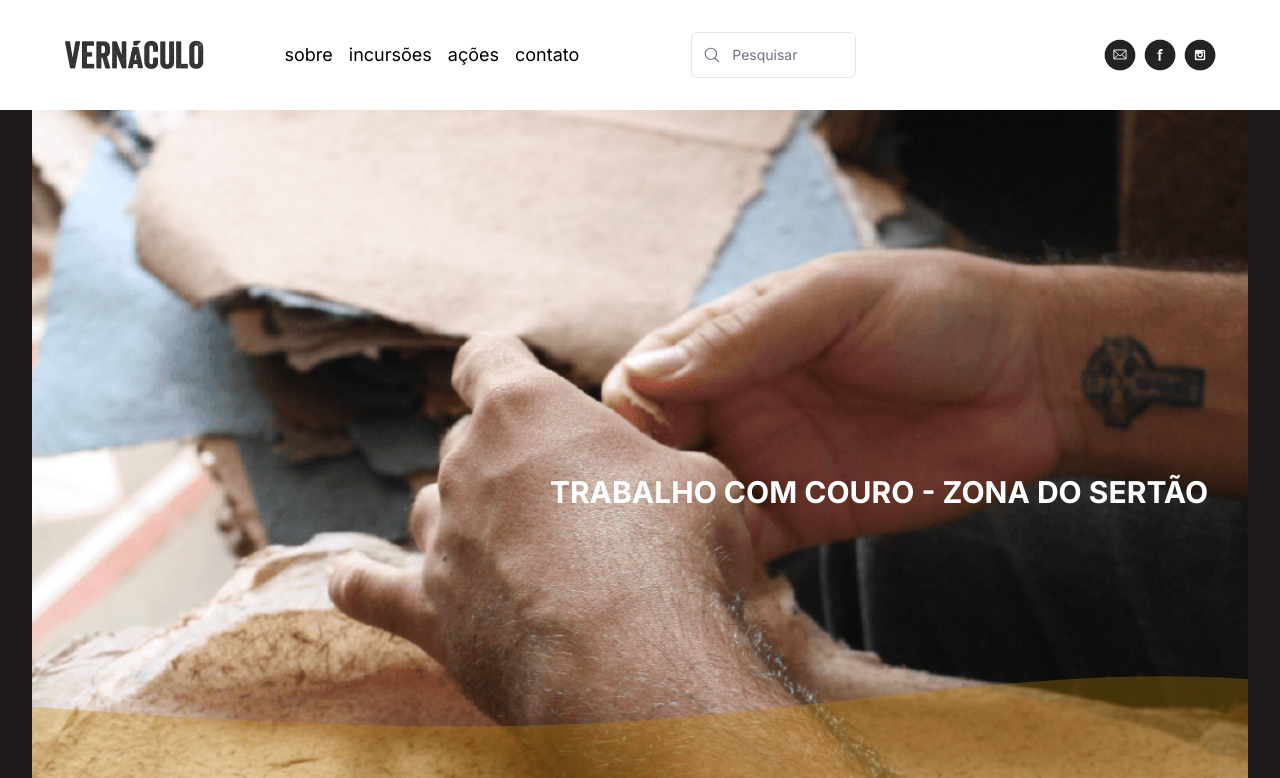
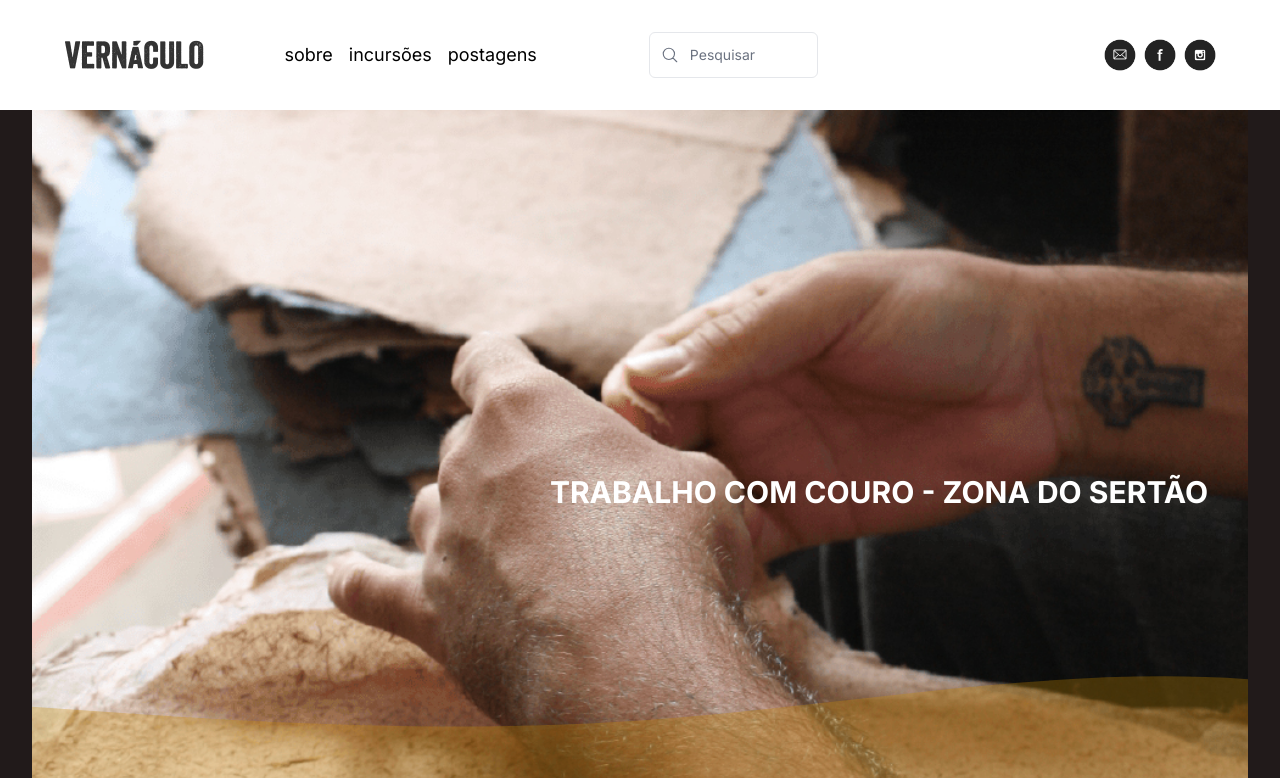
Before and after one commit to vernaculorn/vernaculo-front, a Next.js app: page / in a window 1280 px wide. Shown: the top 778 px of the page. Built offline with nearby package versions, Linux system fonts and the light colour scheme; a web font is replaced by a local one.

Commit message:
General adjustes

```diff
--- a/app/acoes/page.tsx
+++ b/app/postagens/page.tsx
@@ -57,13 +57,13 @@ export default function Actions() {
 
     return (
         <div className='bg-stone-200 top-0 left-0 flex flex-col relative'>
-            <div className="mx-auto justify-center w-full px-10 md:px-24 lg:px-80">
-                <p className=" text-center pt-8">Encontre aqui conteúdos diversos sobre a arte e o artefato popular,
+            <div className="mx-auto justify-center w-full px-10 md:px-24 lg:px-40">
+                <p className="text-center pt-8 text-base md:text-xl">Encontre aqui conteúdos diversos sobre a arte e o artefato popular,
                     como: ações do Projeto Vernáculo, reflexões sobre temas tratados
                     no âmbito do projeto, notícias relacionadas a esses temas,
                     resenhas de publicações, entre outros.</p>
             </div>
-            <div className="flex flex-col my-32 gap-5">
+            <div className="flex flex-col my-8 gap-5">
                 {actions?.data?.map((action, index) => (
                     <div key={index} className="relative"><ActionCard action={action} /></div>
                 ))}
--- a/app/ui/actions/ActionCard.tsx
+++ b/app/ui/actions/ActionCard.tsx
@@ -25,7 +25,7 @@ const ActionCard: React.FC<{ action: Action }> = ({ action }) => {
           <Link
             style={{ borderColor: action.secondary_color, color: action.secondary_color }}
             className={`w-40 text-center bg-transparent border-solid border-4 `}
-            href={`/acoes/${action.slug}`}
+            href={`/postagens/${action.slug}`}
           >Conhecer +</Link>
         </div>
       </div>
--- a/app/ui/navigation/nav-links.tsx
+++ b/app/ui/navigation/nav-links.tsx
@@ -6,8 +6,8 @@ import { usePathname } from "next/navigation";
 const links = [
   { name: 'sobre', href: '/sobre' },
   { name: 'incursões', href: '/incursoes' },
-  { name: 'ações', href: '/acoes' },
-  { name: 'contato', href: '/contato' },
+  { name: 'postagens', href: '/postagens' },
+  // { name: 'contato', href: '/contato' },
 ];
 
 export default function NavLinks() {
@@ -22,7 +22,7 @@ export default function NavLinks() {
             key={link.name}
             href={link.href}
             className={`${
-              pathname === link.href ? 'font-bold' : ''
+              pathname.startsWith(link.href) ? 'font-bold' : ''
             } hover:text-gray-500 transition duration-300 hover:underline`}
           >
             <p>{link.name}</p>
```
Also changed, not shown: app/_contato/page.tsx (renamed from app/contato/page.tsx), app/postagens/[slug]/page.tsx (renamed from app/acoes/[slug]/page.tsx).
